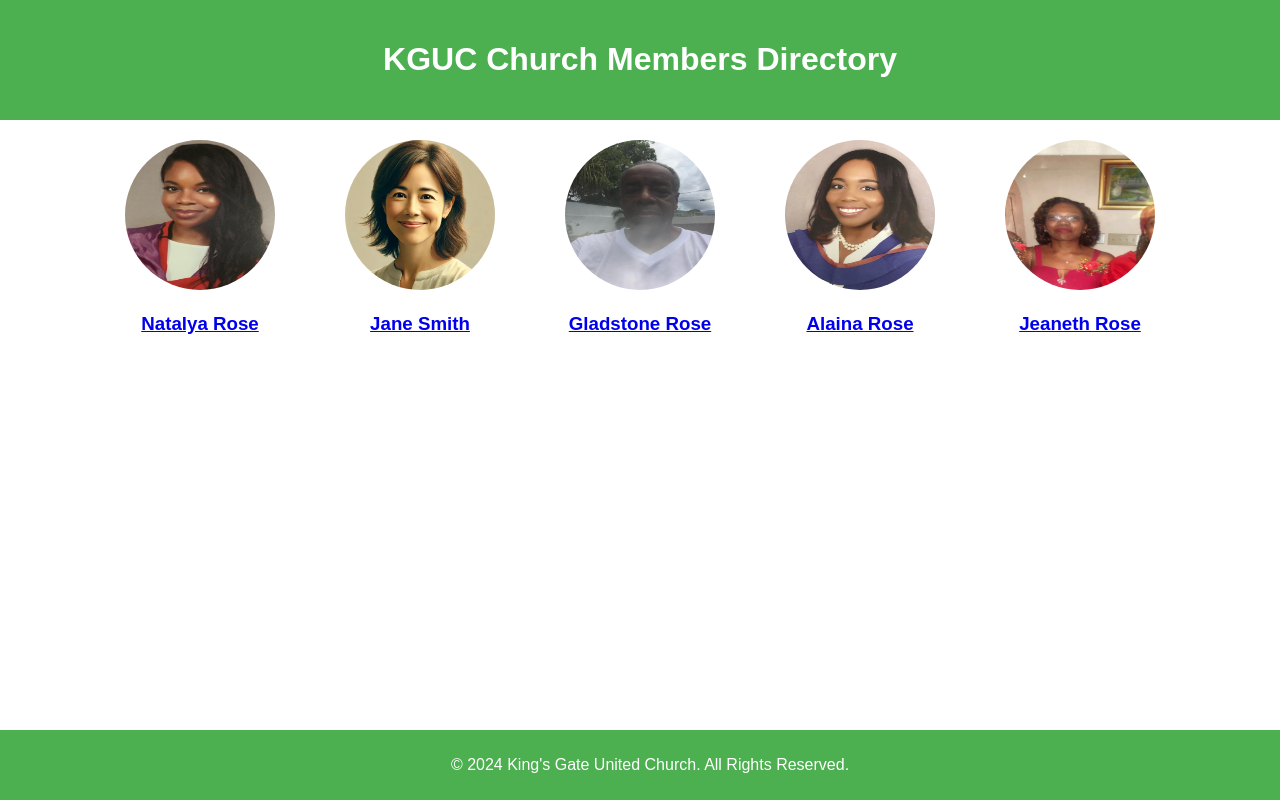
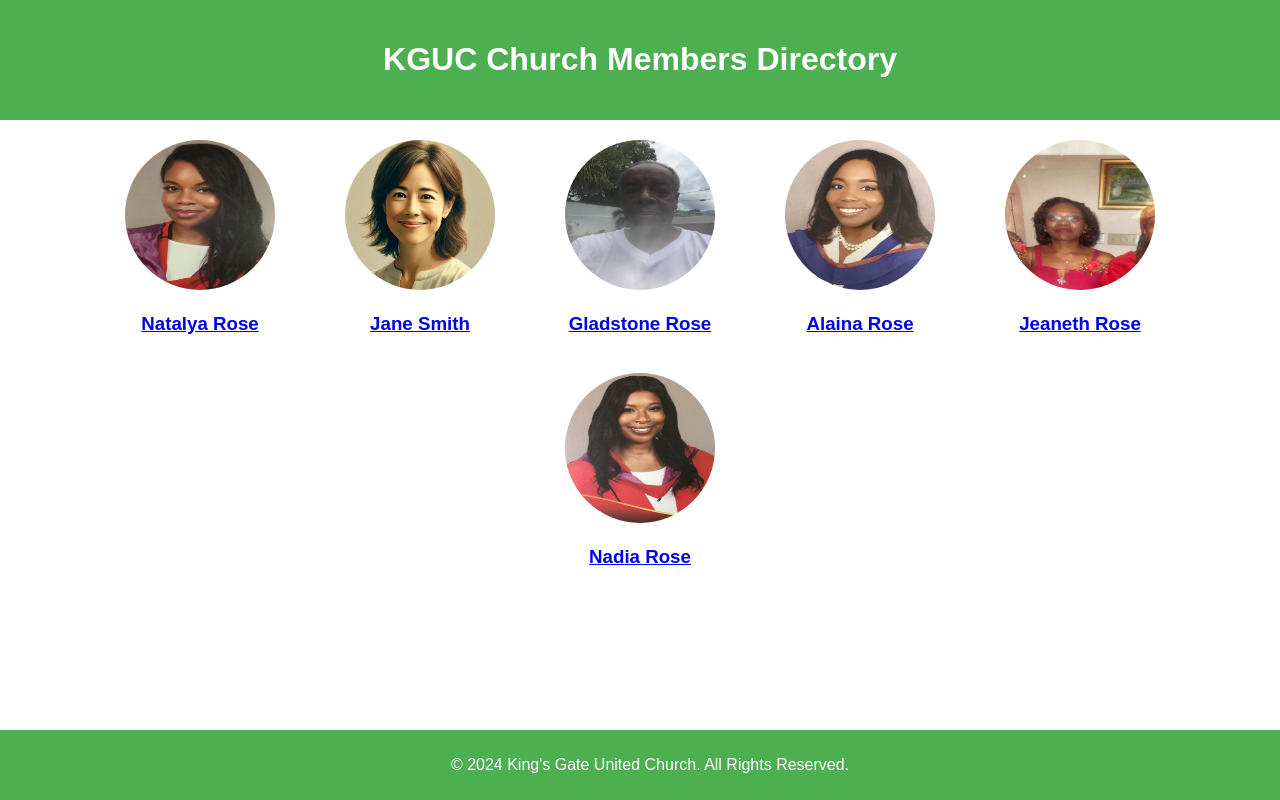
Before and after one commit to gladstone28/kguc-album-first, a React (Create React App) app: page / in a window 1280 px wide. Built offline with nearby package versions, Linux system fonts and the light colour scheme.

Commit message:
add new pic and modify membersData.js

```diff
--- a/src/membersData.js
+++ b/src/membersData.js
@@ -28,8 +28,15 @@ const members = [
     id: 5,
     name: 'Jeaneth Rose',
     profilePicture: process.env.PUBLIC_URL + '/images/jeaneth.jpg',
-    description: 'Church: Choir Member and Deputy Board Chairman Career: Quality Manager.'
+    description: 'Church: Choir Member and Deputy Board Chairman - Career: Quality Manager.'
+  },
+{
+    id: 6,
+    name: 'Nadia Rose',
+    profilePicture: process.env.PUBLIC_URL + '/images/nadia.jpg',
+    description: 'Church: Senior Member - Career: Medical Doctor.'
   }
+
 
 
 
```
Also changed, not shown: public/images/nadia.jpg (added).
